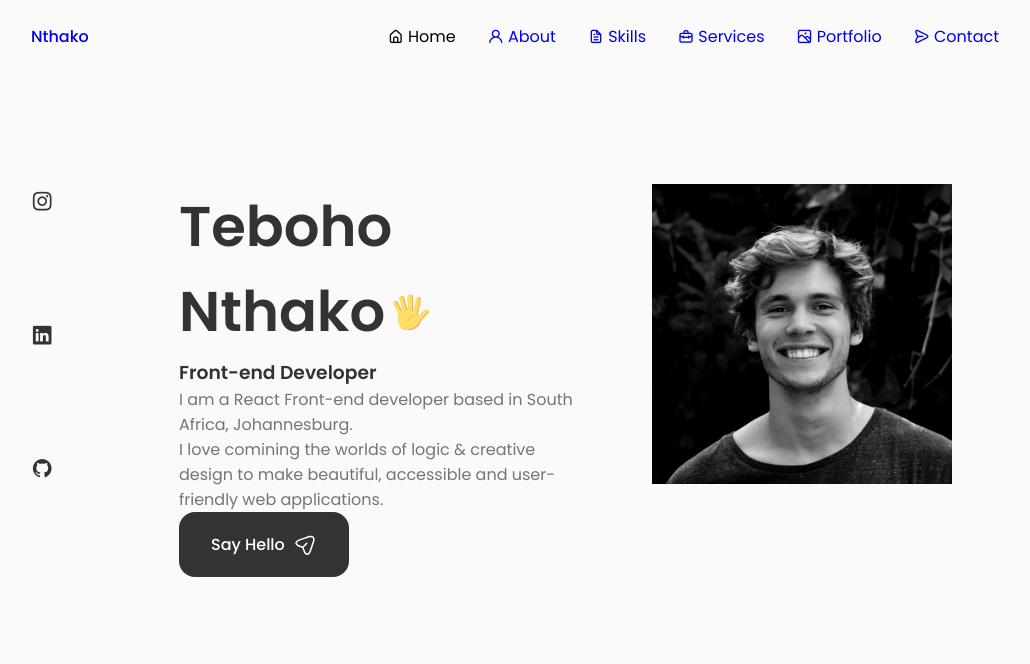
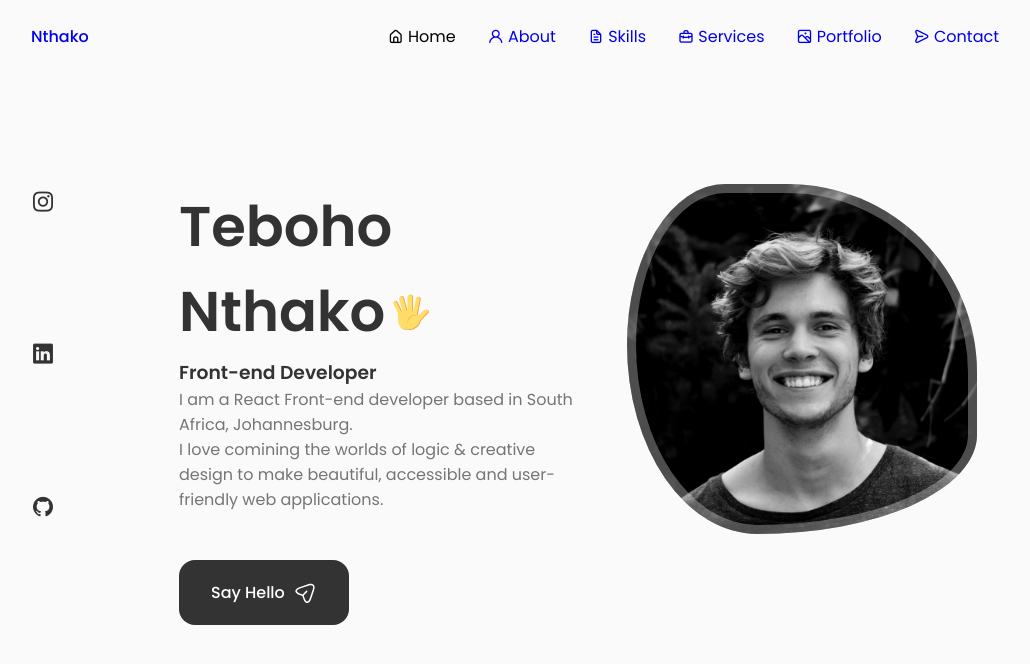
Before and after one commit to tebohonthako/my-react-portfolio, a React (Create React App) app: page / in a window 1280 px wide. Shown: the top 664 px of the page, without its empty margins (125-1155 px from the left). Built offline with nearby package versions, Linux system fonts and the light colour scheme.

Commit message:
profile animation added

```diff
--- a/src/home/Home.jsx
+++ b/src/home/Home.jsx
@@ -10,7 +10,6 @@ const Home = () => {
             <div className="home__content grid">
                 <Social/>
                 <div className="home__img">
-
                 </div>
                 <Data/>
             </div>
--- a/src/home/home.css
+++ b/src/home/home.css
@@ -7,10 +7,10 @@
 .home__social {
     display: grid;
     grid-template-columns: max-content;
-    row-gap: 0.5rem;
+    row-gap: 1rem;
 }
 .home__social-icon {
-    font-size: 1.4rem;
+    font-size: 1.5rem;
     color: var(--title-color);
 
 }
@@ -26,14 +26,14 @@
     height: 38px;
     margin-left: 0.4rem;
 }
-.home__subtitles {
+.home__subtitle {
     position: relative;
     font-size: var(--h3-font-size);
     padding-left: 5.4rem;
     font-weight: var(--font-normal);
     margin-bottom: var(--mb-1);
 }
-.home__subtitles::before {
+.home__subtitle::before {
     content: '';
     position: absolute;
     width: 70px;
@@ -42,15 +42,32 @@
     left: 0;
     top: 1rem;
 }
+.home__description {
+    max-width: 400px;
+    margin-bottom: var(--mb-3);
+}
 
 .home__img {
     background: url(.././assets/profile.jpg);
     background-repeat: no-repeat;
     background-position: center;
     background-size: cover;
-    box-shadow: inset 0 0 0 9px rgba(255, 255, 255 / 30%);
+    box-shadow: inset 0 0 0 9px rgba(255 255 255 / 30%);
     order: 1;
     justify-self: center;
-    width: 300px;
-    height: 300px;
+    width: 350px;
+    height: 350px;
+    animation: profile__animate 8s ease-in-out infinite 1s;
 }
+
+@keyframes profile__animate {
+    0% {
+        border-radius: 60% 40% 30% 70%/60% 30% 70% 40%;
+    }
+    50% {
+        border-radius: 30% 60% 70% 40%/50% 60% 30% 60%;
+    }
+    100% {
+        border-radius: 60% 40% 30% 70%/60% 30% 70% 40%;
+    }
+}
```
